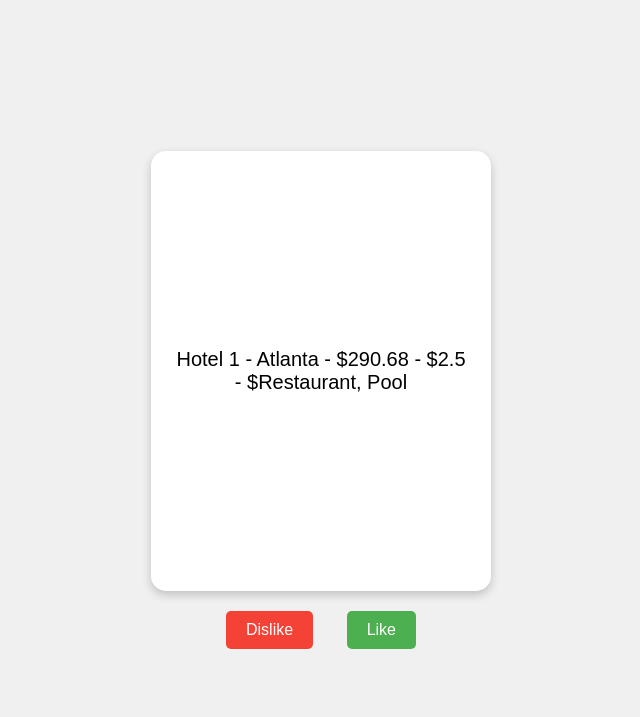
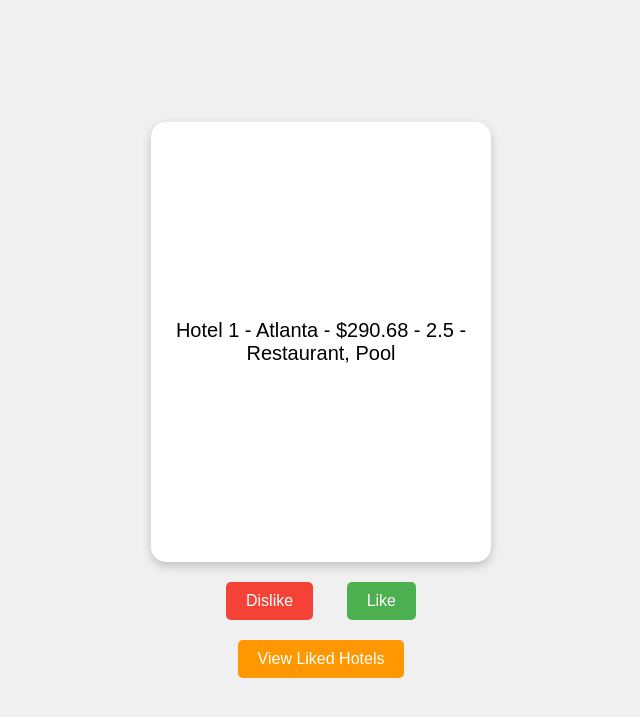
Before and after one commit to jackngammm/Marriot_CodeFest, a Flask app: page /hotels in a window 1280 px wide. Shown: the top 717 px of the page, without its empty margins (319-959 px from the left). Run offline with Flask 3, Linux system fonts and the light colour scheme.

Commit message:
Update the main file and Hotels file

```diff
--- a/main.py
+++ b/main.py
@@ -18,7 +18,10 @@ def home():
 # Preferences Page
 @app.route('/preferences', methods=['GET', 'POST'])
 def preferences():
+
+
     if request.method == 'POST':
+
         location = request.form['location']
         min_price = float(request.form['min_price'])
         max_price = float(request.form['max_price'])
@@ -52,5 +55,23 @@ def hotels():
 
 
 
+
+#This is the saved page
+@app.route('/save_liked_hotels', methods=['POST'])
+def save_liked_hotels():
+    liked_hotels = request.json.get('liked_hotels', [])
+    session['liked_hotels'] = liked_hotels
+    return 'Liked hotels saved successfully!'
+
+
+@app.route('/liked_hotels')
+def liked_hotels():
+    liked_hotel_list = session.get('liked_hotels', [])
+    return render_template('liked_hotels.html', liked_hotels=liked_hotel_list)
+
+
+
+
+
 if __name__ == '__main__':
     app.run(debug=True)
--- a/templates/hotels.html
+++ b/templates/hotels.html
@@ -34,6 +34,7 @@
             display: flex;
             justify-content: space-between;
             width: 200px;
+            margin-bottom: 10px;
         }
         .button {
             padding: 10px 20px;
@@ -51,6 +52,11 @@
             background-color: #f44336;
             color: white;
         }
+        .view-liked {
+            background-color: #ff9800;
+            color: white;
+            margin-top: 10px;
+        }
     </style>
 </head>
 <body>
@@ -59,10 +65,13 @@
         <button class="button dislike" id="dislikeButton">Dislike</button>
         <button class="button like" id="likeButton">Like</button>
     </div>
+    <!-- Add the 'View Liked Hotels' button -->
+    <button class="button view-liked" onclick="window.location.href='/liked_hotels'">View Liked Hotels</button>
 
     <script>
         const hotelList = JSON.parse('{{ hotels|tojson|safe }}');
         let currentIndex = 0;
+        let likedHotels = []; // Array to store liked hotels
 
         // Function to display the current hotel
         function displayHotel() {
@@ -70,26 +79,38 @@
             if (currentIndex < hotelList.length) {
                 const hotel = hotelList[currentIndex];
                 card.textContent = `${hotel['Hotel_Name']} - ${hotel['Location']} - $${hotel['Price_Per_Night']}
-                -  $${hotel['Rating']} - $${hotel['Amenities']}`;
+                - ${hotel['Rating']} - ${hotel['Amenities']}`;
             } else {
                 card.textContent = "No more hotels!";
             }
         }
 
-        // Function to handle the next hotel display
-        function handleNextHotel(action) {
+        // Function to handle liking a hotel
+        function likeHotel() {
             if (currentIndex < hotelList.length) {
-                console.log(`User ${action}d: ${hotelList[currentIndex]['Hotel_Name']}`);
+                likedHotels.push(hotelList[currentIndex]); // Add to liked hotels
                 currentIndex++;
                 displayHotel();
-            } else {
-                alert("No more hotels to show!");
             }
+            // Save liked hotels to the backend
+            fetch('/save_liked_hotels', {
+                method: 'POST',
+                headers: {
+                    'Content-Type': 'application/json',
+                },
+                body: JSON.stringify({ liked_hotels: likedHotels })
+            });
+        }
+
+        // Function to handle disliking a hotel
+        function dislikeHotel() {
+            currentIndex++;
+            displayHotel();
         }
 
         // Event listeners for Like and Dislike buttons
-        document.getElementById('likeButton').addEventListener('click', () => handleNextHotel('like'));
-        document.getElementById('dislikeButton').addEventListener('click', () => handleNextHotel('dislike'));
+        document.getElementById('likeButton').addEventListener('click', likeHotel);
+        document.getElementById('dislikeButton').addEventListener('click', dislikeHotel);
 
         // Initialize the app
         document.addEventListener('DOMContentLoaded', displayHotel);
```
